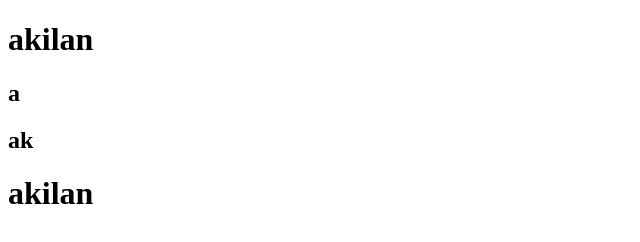
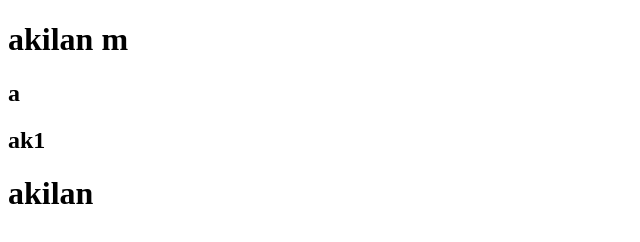
Before and after one commit to Akilan0911/Samplerepo, a plain HTML site: page index.html in a window 1280 px wide. Shown: the full height of the page, 0-640 px from the left. Drawn offline with Linux system fonts and the light colour scheme.

Commit message:
fix : add

```diff
--- a/index.html
+++ b/index.html
@@ -6,9 +6,9 @@
     <title>Document</title>
 </head>
 <body>
-   <h1>akilan</h1>
+   <h1>akilan m</h1>
    <h2> a</h2>
-   <h2>ak</h2>
+   <h2>ak1</h2>
    <h1>akilan</h1>
 </body>
 </html>
```
